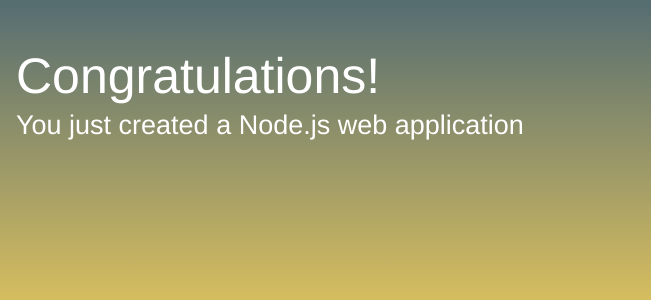
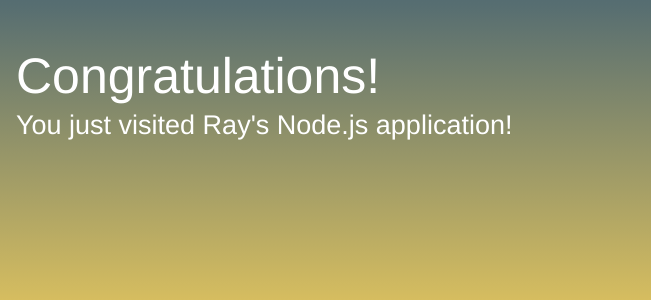
Before and after one commit to raymondgh/codestar, a plain HTML site: page public/index.html in a window 1280 px wide. Shown: the part 234-534 px from the top of the page, 629-1280 px from the left. Drawn offline with Linux system fonts and the light colour scheme.

Commit message:
text change

```diff
--- a/public/index.html
+++ b/public/index.html
@@ -59,7 +59,7 @@
             <a class="twitter-link" href="http://twitter.com/home/?status=I%20created%20a%20project%20with%20AWS%20CodeStar!%20%23AWS%20%23AWSCodeStar%20https%3A%2F%2Faws.amazon.com%2Fcodestar"><img src="assets/img/tweet.svg" /></a>
             <div class="text">
                 <h1>Congratulations!</h1>
-                <h2>You just created a Node.js web application</h2>
+                <h2>You just visited Ray's Node.js application!</h2>
             </div>
         </div>
     </div>
```
